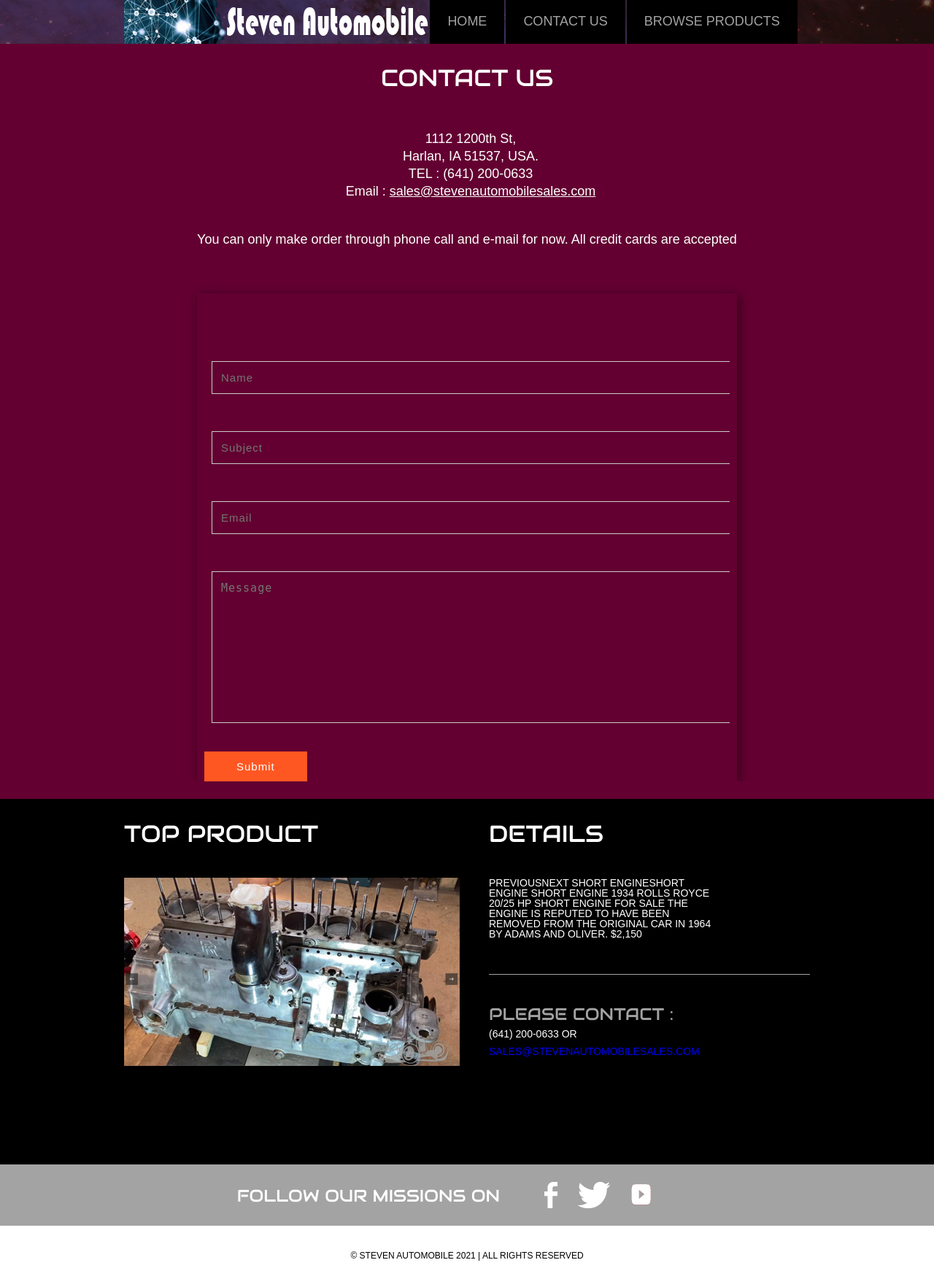
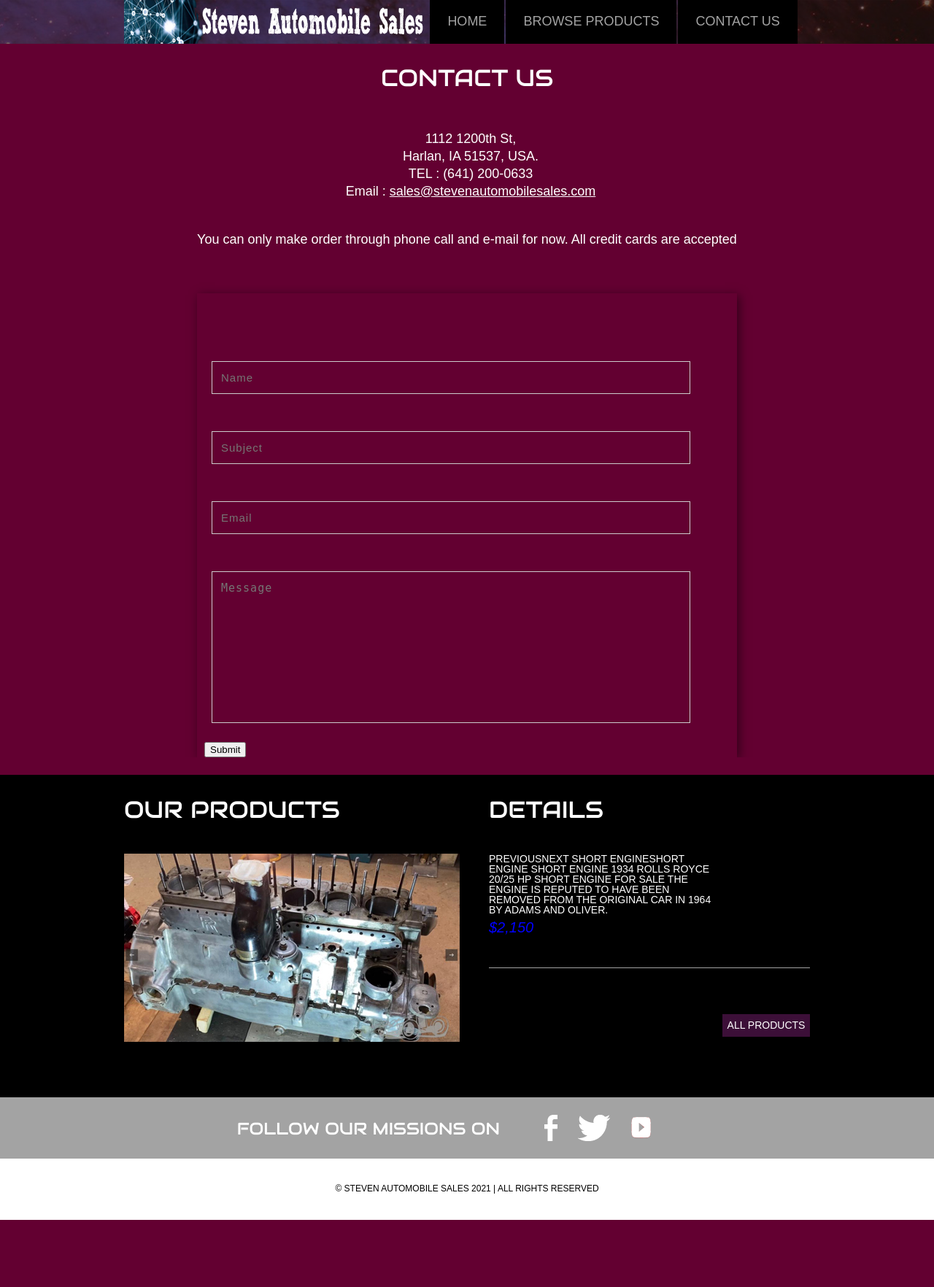
Before and after one commit to get22john/carPar, a PHP site: page /contact.php in a window 1280 px wide. Shown: the whole page at 73% size. After the commit the page ends 1672 px from the top, so only its background shows below. Run offline with PHP 8.4, Linux system fonts and the light colour scheme.

Commit message:
new site

```diff
--- a/contact.php
+++ b/contact.php
@@ -62,22 +62,28 @@
           <div>
             <ul>
               <li>
-							<h1>TOP PRODUCT</h1>
-							<img src="images/hosting_project4.jpg" alt=""><span></span>
+                <h1>OUR PRODUCTS</h1>
+                <img src="images/hosting_project4.jpg" alt="" /><span></span>
               </li>
               <li>
                 <h1>DETAILS</h1>
                 <ul>
                   <li>
-									<span>PreviousNext Short EngineShort Engine Short Engine 1934 Rolls Royce 20/25 hp
-										Short engine for sale The engine is reputed to have been removed from the
-										original car in 1964 by Adams and Oliver. $2,150</span>
-
+                    <span
+                      >PreviousNext Short EngineShort Engine Short Engine 1934
+                      Rolls Royce 20/25 hp Short engine for sale The engine is
+                      reputed to have been removed from the original car in 1964
+                      by Adams and Oliver. </span
+                    ><span class="price">$2,150</span>
                   </li>
                   <li>
-									<h1>Please contact :</h1>
-									<span>(641) 200-0633 OR</span>
-									<span><a href="mailto:sales@stevenautomobilesales.com">sales@stevenautomobilesales.com</a></span>
+                    <span style="color: black">(641) 200-0633 OR</span>
+                    <span style="color: black"
+                      ><p>
+                        href="mailto:sales@stevenautomobilesales.com">sales@stevenautomobilesales.com
+                      </p></span
+                    >
+                    <a href="products.php" class="more">All Products</a>
                   </li>
                 </ul>
               </li>
@@ -98,7 +104,7 @@
 			</div>
 			<div class="footnote">
 				<div>
-					<p>&copy; STEVEN AUTOMOBILE 2021 | ALL RIGHTS RESERVED</p>
+					<p>&copy; STEVEN AUTOMOBILE SALES 2021 | ALL RIGHTS RESERVED</p>
 				</div>
 			</div>
 		</div>
--- a/css/style.css
+++ b/css/style.css
@@ -385,7 +382,7 @@ img {
 	width: 440px;
 }
 #body.home .footer div ul li h1 {
-  color: #ffffff;
+	color: #FFFFFF;
 	font-family: audiowide-regular-webfont;
 	font-size: 32px;
 	font-weight: normal;
@@ -463,19 +460,19 @@ img {
 }
 #body.home .footer div ul li ul li a img {
 	cursor: pointer;
-  filter: alpha(opacity=100); /* Needed for IE8 and old versions */
-  opacity: 1;
+	filter: alpha(opacity=100);/* Needed for IE8 and old versions */
+	opacity: 1.0;
 	display: block;
 	margin: 0;
 	padding: 0;
 	width: auto;
 }
 #body.home .footer div ul li ul li a img:hover {
-  filter: alpha(opacity=70); /* Needed for IE8 and old versions */
+	filter: alpha(opacity=70);/* Needed for IE8 and old versions */
 	opacity: 0.7;
 }
 #body.home .footer div ul li ul li h1 {
-  color: #a3a3a3;
+	color: #A3A3A3;
 	float: left;
 	font-family: audiowide-regular-webfont;
 	font-size: 23px;
@@ -488,7 +485,7 @@ img {
 	width: 310px;
 }
 #body.home .footer div ul li ul li span {
-  color: #ffffff;
+	color: #FFFFFF;
 	display: block;
 	float: left;
 	font-family: Arial;
@@ -1302,27 +1297,31 @@ img {
 	background-color: #620031;
 }
 
-.price {
+
+.price{
 	font-weight: bolder;
 	font-style: italic;
 	font-size: 20px !important;
 	color: blue !important;
 }
 
+.we_accept{
+	width: auto;
+	height: 45px;
+}
+
 /*-- contact --*/
 .contact-form.wthree {
     width: 80%;
     margin: 0 auto;
     padding: 40px;
     -webkit-box-shadow: 3px 3px 13px rgba(0, 0, 0, 0.5);
-  -moz-box-shadow: 3px 3px 13px rgba(0, 0, 0, 0.5);
+    -moz-box-shadow:3px 3px 13px rgba(0, 0, 0, 0.5);
     box-shadow: 3px 3px 13px rgba(0, 0, 0, 0.5);
 }
-.contact input[type='text'],
-.contact input[type='email'],
-.contact textarea {
-  width: 100%;
-  color: #fff;
+.contact input[type="text"], .contact input[type="email"], .contact textarea  {
+    width: 90%;
+    color: #FFF;
     background: none;
     outline: none;
     font-size: 15px;
@@ -1335,7 +1334,7 @@ img {
     min-height: 12em;
     resize: none;
 }
-.contact button[type='submit'] {
+.contact input[type="submit"] {
     outline: none;
     color: #fff;
     padding: 10px 42px;
@@ -1343,33 +1342,31 @@ img {
     letter-spacing: 1px;
     margin: 1em 0 0 0;
     -webkit-appearance: none;
-  background: #ff5722;
-  border: 2px solid #ff5722;
+    background: #FF5722;
+    border: 2px solid #FF5722;
     -webkit-transition: 0.5s all;
     -moz-transition: 0.5s all;
     transition: 0.5s all;
 }
-.contact button[type='submit']:hover {
+.contact  input[type="submit"]:hover {
     background: none;
-  color: #ff5722;
+    color: #FF5722;
 }
 .contact::-webkit-input-placeholder {
-  color: #999 !important;
-}
-.contact:-moz-placeholder {
-  /* Firefox 18- */
-  color: #999 !important;
-}
-.contact::-moz-placeholder {
-  /* Firefox 19+ */
-  color: #999 !important;
+	color:#999 !important;
+}
+.contact:-moz-placeholder { /* Firefox 18- */
+	color:#999 !important;
+}
+.contact::-moz-placeholder {  /* Firefox 19+ */
+	color:#999 !important;
 }
 .contact:-ms-input-placeholder {
-  color: #999 !important;
+	color:#999 !important;
 }
 .contact-right h4 {
     font-size: 30px;
-  color: #ff5722;
+    color: #FF5722;
     letter-spacing: 1px;
 }
 .contact-text {
--- a/includes/header.php
+++ b/includes/header.php
@@ -5,7 +5,7 @@
 <head>
     <meta charset="UTF-8">
     <meta name="viewport" content="width=device-width, initial-scale=1.0">
-    <title>Steven Automobile | Affordable and Reliable Auto-trader</title>
+    <title>Steven Automobile Sales | Affordable and Reliable Auto-trader</title>
     <link rel="stylesheet" href="css/style.css" type="text/css">
     <link rel="stylesheet" type="text/css" href="css/mobile.css">
     <script src="js/mobile.js" type="text/javascript"></script>
--- a/includes/navigation.php
+++ b/includes/navigation.php
@@ -1,15 +1,15 @@
 <div id="header">
     <div>
-        <a href="./" class="logo" style="margin-right: 3cm;"><img src="images/logo.png" alt="Steven Automobile"></a>
+        <a href="./" class="logo" style="margin-right: 3cm;"><img src="images/logo1.png" alt="Steven Automobile Sales"></a>
         <ul id="navigation">
             <li class="selected">
                 <a href="./">Home</a>
             </li>
             <li class="selected">
-                <a href="contact.php">Contact Us</a>
+                <a href="products.php">Browse Products</a>
             </li>
             <li class="selected">
-                <a href="products.php">Browse Products</a>
+                <a href="contact.php">Contact Us</a>
             </li>
         </ul>
     </div>
--- a/products.php
+++ b/products.php
@@ -91,7 +91,6 @@
 								</li>
 							</ul>
 						</li>
-
 					</ul>
 					<ul>
 						<li>
--- a/products2.php
+++ b/products2.php
@@ -96,7 +96,6 @@
 								<li>
 									<span>Citroen B12 empty steering house original  Citroen B12 empty steering house original: </span>
                                     <span class="price">$355</span>
-
 								</li>
 								<li>
 									<span style="color: black;">(641) 200-0633 OR</span>
```
Also changed, not shown: other parts of css/style.css (+64 -67 lines), includes/footer.php (+13 -1 lines), index.php (+40 -15 lines), images/logo1.png (added), images/we-accept.png (added). Lines whose indentation alone changed are shown as unchanged.
